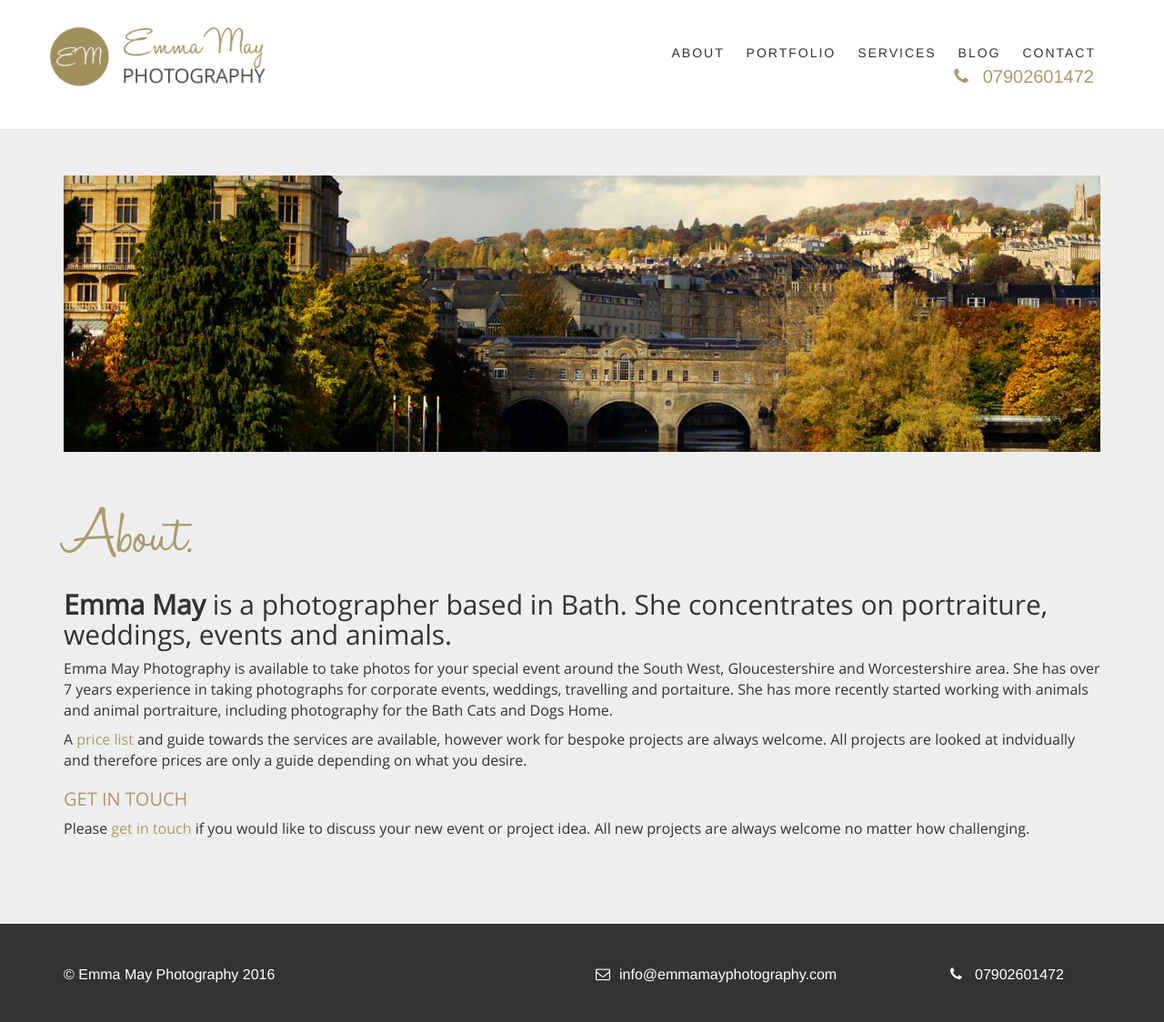
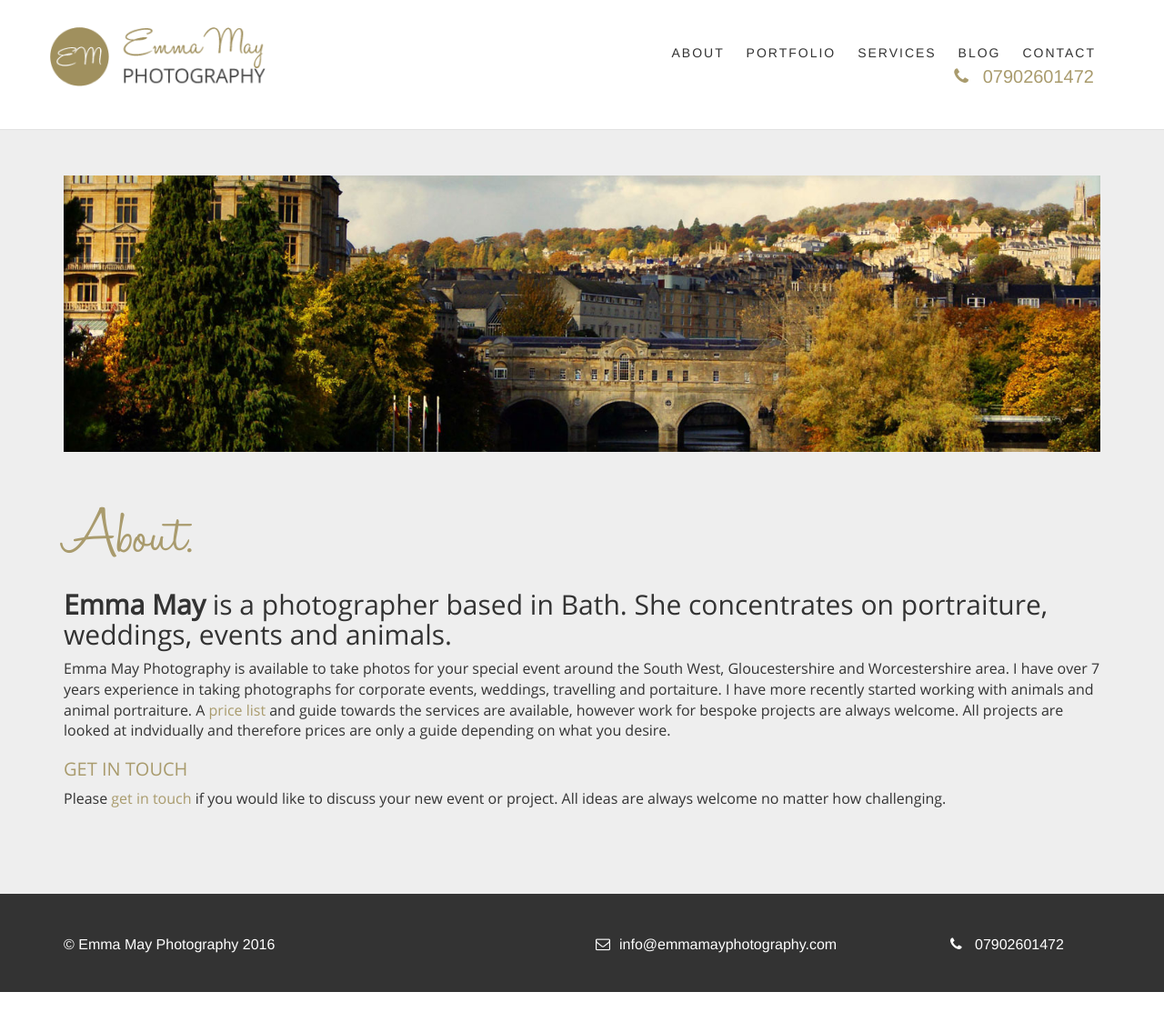
Before and after one commit to lilrooness/franhaines.github.io, a Jekyll site: the page built from about.md, in a window 1280 px wide. Shown: the whole page at 91% size. Built offline with Jekyll 4.4.1, drawn with Linux system fonts in a browser that asks for light colours; after the commit the page ends 1091 px from its top, so only the background shows below that.

Commit message:
Update about.md

```diff
--- a/about.md
+++ b/about.md
@@ -12,12 +12,11 @@ permalink: /about/
 
 ## **Emma May** is a photographer based in Bath. She concentrates on portraiture, weddings, events and animals.
 
-Emma May Photography is available to take photos for your special event around the South West, Gloucestershire and Worcestershire area. She has over 7 years experience in taking photographs for corporate events, weddings, travelling and portaiture. She has more recently started working with animals and animal portraiture, including photography for the Bath Cats and Dogs Home.
-
+Emma May Photography is available to take photos for your special event around the South West, Gloucestershire and Worcestershire area. I have over 7 years experience in taking photographs for corporate events, weddings, travelling and portaiture. I have more recently started working with animals and animal portraiture.
 A [price list](/services) and guide towards the services are available, however work for bespoke projects are always welcome. All projects are looked at indvidually and therefore prices are only a guide depending on what you desire.
 
 ### Get in touch
 
-Please [get in touch](/contact) if you would like to discuss your new event or project idea. All new projects are always welcome no matter how challenging.
+Please [get in touch](/contact) if you would like to discuss your new event or project. All ideas are always welcome no matter how challenging.
 
 <br>
```
